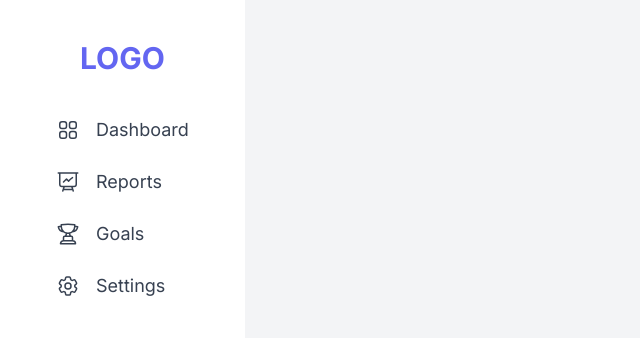
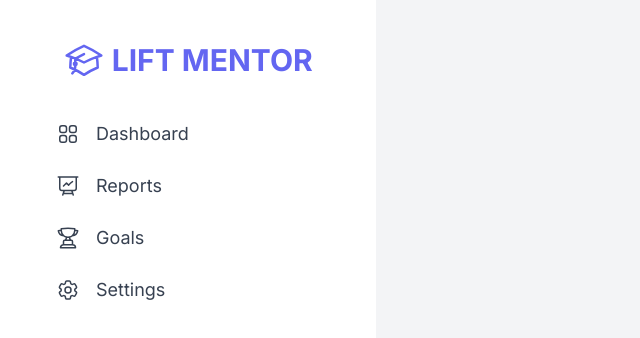
Before and after one commit to MarekRykaczewski/lift-mentor, a Next.js app: page / in a window 1280 px wide. Shown: the top 338 px of the page, without its empty margins (0-640 px from the left). Built offline with nearby package versions, Linux system fonts and the light colour scheme.

Commit message:
add logo

```diff
--- a/src/app/components/Navbar.tsx
+++ b/src/app/components/Navbar.tsx
@@ -4,6 +4,7 @@
 import DashboardIcon from "../icons/DashboardIcon";
 import ReportsIcon from "../icons/ReportsIcon";
 import GoalsIcon from "../icons/GoalsIcon";
+import LogoIcon from "../icons/LogoIcon";
 
 const data = [
   {
@@ -34,10 +35,11 @@
 
 const Navbar = () => {
   return (
-    <div className="flex flex-col p-4 md:p-10 bg-white text-gray-800">
+    <div className="flex w-[500px] flex-col p-4 md:p-10 bg-white text-gray-800">
       {/* LOGO CONTAINER */}
-      <div className="uppercase text-center text-2xl md:text-3xl text-indigo-500 font-bold mb-4 md:mb-8">
-        Logo
+      <div className="flex items-center justify-center gap-2 uppercase text-center text-2xl md:text-3xl text-indigo-500 font-bold mb-4 md:mb-8">
+        <LogoIcon />
+        <span>Lift Mentor</span>
       </div>
       {/* LINKS CONTAINER */}
       <div className="flex flex-col">
--- /dev/null
+++ b/src/app/icons/LogoIcon.tsx
@@ -0,0 +1,22 @@
+import React from "react";
+
+const LogoIcon = () => {
+  return (
+    <svg
+      xmlns="http://www.w3.org/2000/svg"
+      fill="none"
+      viewBox="0 0 24 24"
+      strokeWidth={1.5}
+      stroke="currentColor"
+      className="w-10 h-10"
+    >
+      <path
+        strokeLinecap="round"
+        strokeLinejoin="round"
+        d="M4.26 10.147a60.436 60.436 0 00-.491 6.347A48.627 48.627 0 0112 20.904a48.627 48.627 0 018.232-4.41 60.46 60.46 0 00-.491-6.347m-15.482 0a50.57 50.57 0 00-2.658-.813A59.905 59.905 0 0112 3.493a59.902 59.902 0 0110.399 5.84c-.896.248-1.783.52-2.658.814m-15.482 0A50.697 50.697 0 0112 13.489a50.702 50.702 0 017.74-3.342M6.75 15a.75.75 0 100-1.5.75.75 0 000 1.5zm0 0v-3.675A55.378 55.378 0 0112 8.443m-7.007 11.55A5.981 5.981 0 006.75 15.75v-1.5"
+      />
+    </svg>
+  );
+};
+
+export default LogoIcon;
```
